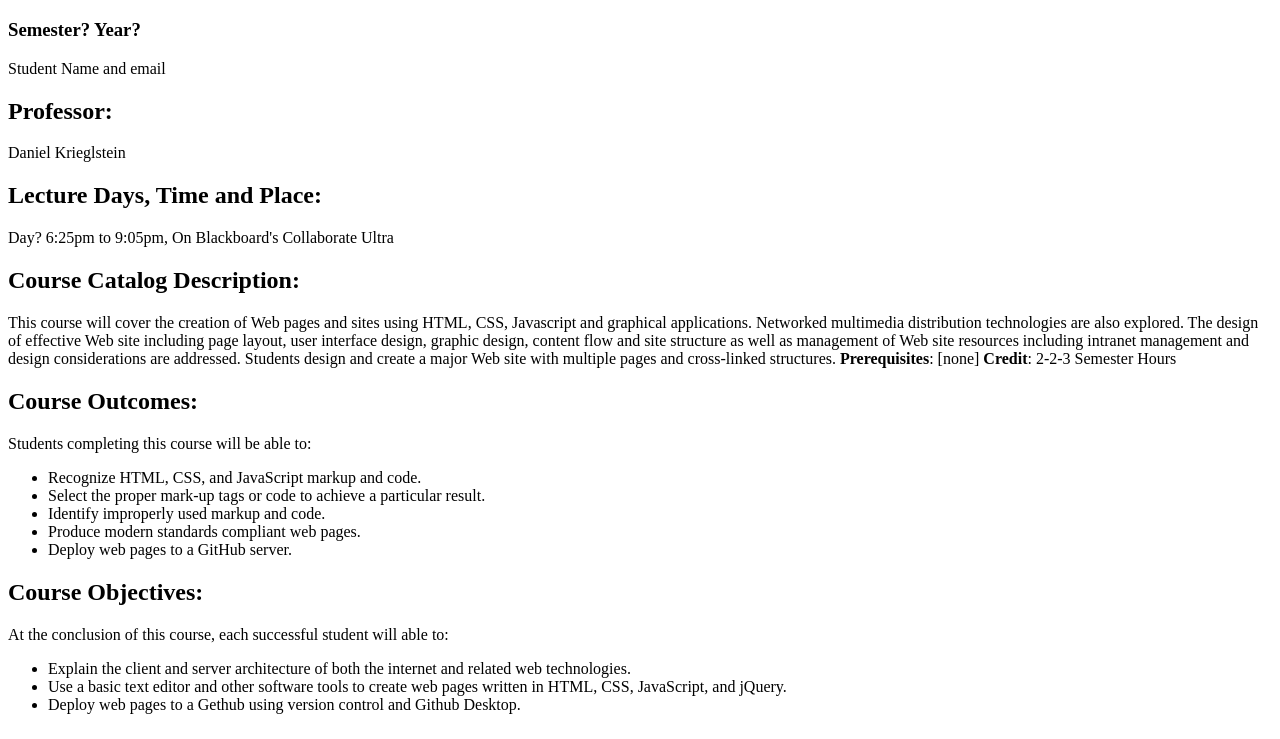
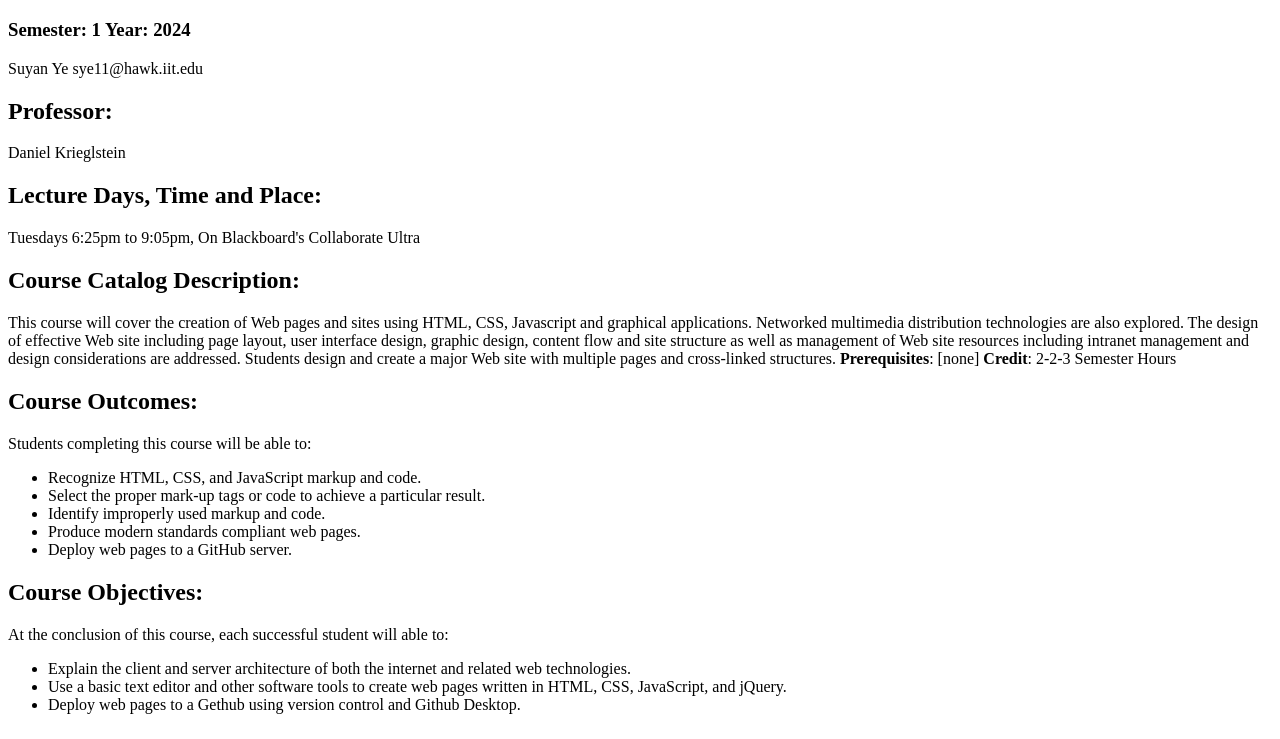
Before and after one commit to Riru312/webdev_lab2, a plain HTML site: page index.html in a window 1280 px wide. Shown: the part 61-800 px from the top of the page. Drawn offline with Linux system fonts and the light colour scheme.

Commit message:
adding index.html
should have everything needed for lab 2 in it

```diff
--- a/index.html
+++ b/index.html
@@ -6,12 +6,12 @@
 </head>
 <body>
   <h1>ITMD-361 Internet Technologies and Web Design</h1>
-  <h3>Semester? Year?</h3>
-  <p>Student Name and email</p>
+  <h3>Semester: 1 Year: 2024</h3>
+  <p>Suyan Ye sye11@hawk.iit.edu</p>
   <h2>Professor:</h2>
   <p>Daniel Krieglstein</p>
   <h2>Lecture Days, Time and Place:</h2>
-  <p>Day? 6:25pm to 9:05pm, On Blackboard's Collaborate Ultra</p>
+  <p>Tuesdays 6:25pm to 9:05pm, On Blackboard's Collaborate Ultra</p>
   <h2>Course Catalog Description:</h2>
   <p>This course will cover the creation of Web pages and sites using HTML, CSS, Javascript and graphical applications. Networked multimedia distribution technologies are also explored. The design of effective Web site including page layout, user interface design, graphic design, content flow and site structure as well as management of Web site resources including intranet management and design considerations are addressed. Students design and create a major Web site with multiple pages and cross-linked structures. <strong>Prerequisites</strong>: [none] <strong>Credit</strong>: 2-2-3 Semester Hours</p>
   <h2>Course Outcomes:</h2>
```
